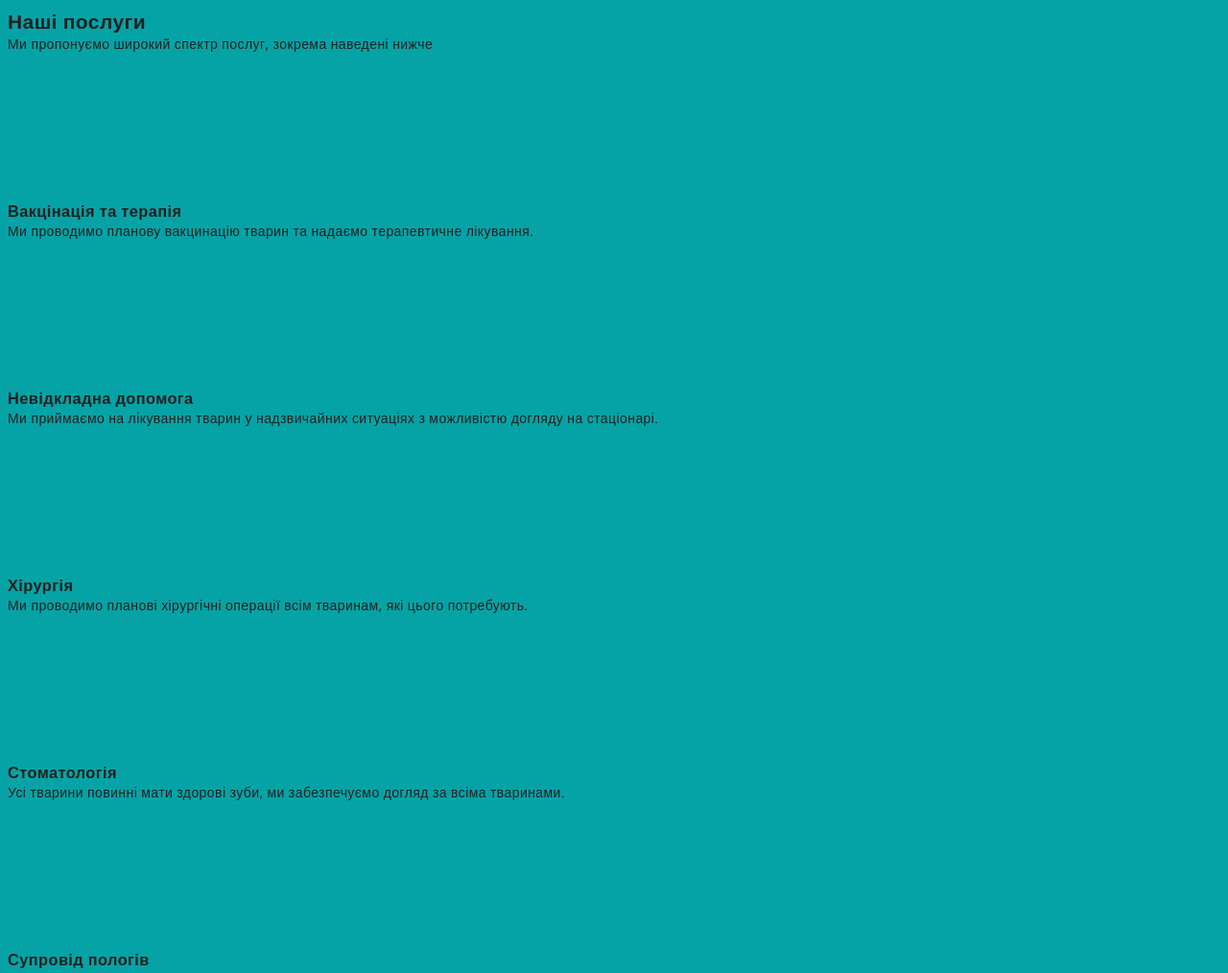
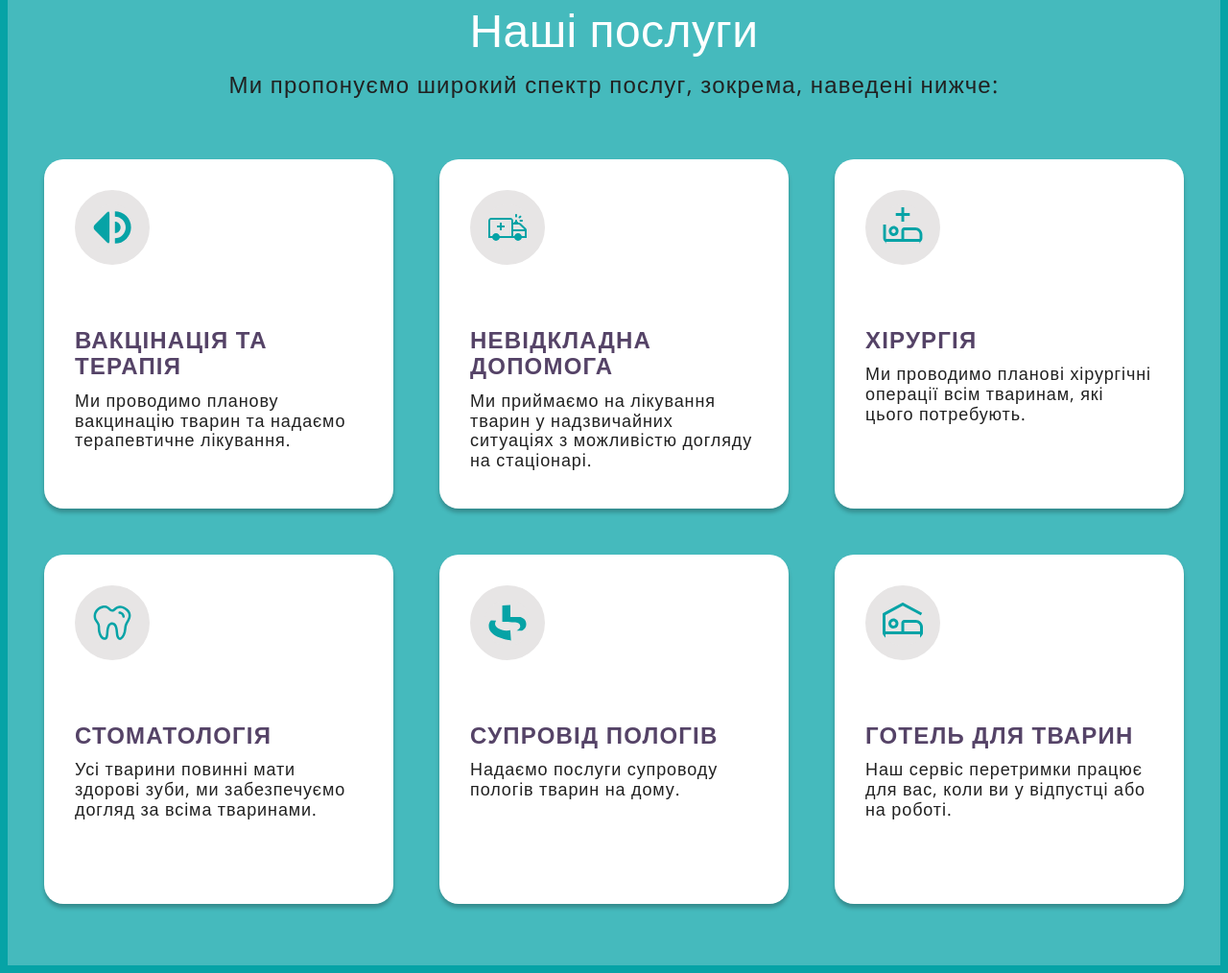
Before and after one commit to julieshapo/avva-vet-clinic, a website built with Vite: page index.html in a window 1280 px wide. Shown: the part 672-1686 px from the top of the page at 96% size. Built offline with nearby package versions, Linux system fonts and the light colour scheme; files whose address does not match are found by name.

Commit message:
add services section css

```diff
--- a/index.html
+++ b/index.html
@@ -57,68 +57,96 @@
           />
         </div>
       </section>
-      <section class="section">
-        <h2>Наші послуги</h2>
-        <p>Ми пропонуємо широкий спектр послуг, зокрема наведені нижче</p>
-        <ul>
-          <li>
-            <svg>
-              <use></use>
+      <section class="section services">
+        <div class="container">
+          <h2 class="section-title">Наші послуги</h2>
+          <p class="section-desc">
+            Ми пропонуємо широкий спектр послуг, зокрема, наведені нижче:
+          </p>
+          <ul class="services-list">
+            <li class="services-item">
+              <svg class="services-icon" width="48" height="48">
+                <use
+                  href="./src/images/svg/sprite.svg#icon-arcticons_radiodroid"
+                ></use>
               </svg>
-            <h3>Вакцінація та терапія</h3>
-            <p>
+              <div class="services-desc-wrap">
+                <h3 class="services-title">Вакцінація та терапія</h3>
+                <p class="services-desc">
                   Ми проводимо планову вакцинацію тварин та надаємо терапевтичне
                   лікування.
                 </p>
+              </div>
             </li>
-          <li>
-            <svg>
-              <use></use>
+            <li class="services-item">
+              <svg class="services-icon" width="48" height="48">
+                <use
+                  href="./src/images/svg/sprite.svg#icon-healthicons_ambulance-outline"
+                ></use>
               </svg>
-            <h3>Невідкладна допомога</h3>
-            <p>
+              <div class="services-desc-wrap">
+                <h3 class="services-title">Невідкладна допомога</h3>
+                <p class="services-desc">
                   Ми приймаємо на лікування тварин у надзвичайних ситуаціях з
                   можливістю догляду на стаціонарі.
                 </p>
+              </div>
             </li>
-          <li>
-            <svg>
-              <use></use>
+            <li class="services-item">
+              <svg class="services-icon" width="48" height="48">
+                <use
+                  href="./src/images/svg/sprite.svg#icon-carbon_hospital-bed"
+                ></use>
               </svg>
-            <h3>Хірургія</h3>
-            <p>
-              Ми проводимо планові хірургічні операції всім тваринам, які цього
-              потребують.
+              <div class="services-desc-wrap">
+                <h3 class="services-title">Хірургія</h3>
+                <p class="services-desc">
+                  Ми проводимо планові хірургічні операції всім тваринам, які
+                  цього потребують.
                 </p>
+              </div>
             </li>
-          <li>
-            <svg>
-              <use></use>
+            <li class="services-item">
+              <svg class="services-icon" width="48" height="48">
+                <use
+                  href="./src/images/svg/sprite.svg#icon-fluent_dentist-48-regular"
+                ></use>
               </svg>
-            <h3>Стоматологія</h3>
-            <p>
-              Усі тварини повинні мати здорові зуби, ми забезпечуємо догляд за
-              всіма тваринами.
+              <div class="services-desc-wrap">
+                <h3 class="services-title">Стоматологія</h3>
+                <p class="services-desc">
+                  Усі тварини повинні мати здорові зуби, ми забезпечуємо догляд
+                  за всіма тваринами.
                 </p>
+              </div>
             </li>
-          <li>
-            <svg>
-              <use></use>
+            <li class="services-item">
+              <svg class="services-icon" width="48" height="48">
+                <use
+                  href="./src/images/svg/sprite.svg#icon-arcticons_radiofrance"
+                ></use>
               </svg>
-            <h3>Супровід пологів</h3>
-            <p>Надаємо послуги супроводу пологів тварин на дому.</p>
+              <div class="services-desc-wrap">
+                <h3 class="services-title">Супровід пологів</h3>
+                <p class="services-desc">
+                  Надаємо послуги супроводу пологів тварин на дому.
+                </p>
+              </div>
             </li>
-          <li>
-            <svg>
-              <use></use>
+            <li class="services-item">
+              <svg class="services-icon" width="48" height="48">
+                <use href="./src/images/svg/sprite.svg#icon-carbon_hotel"></use>
               </svg>
-            <h3>Готель для тварин</h3>
-            <p>
-              Наш сервіс перетримки працює для вас, коли ви у відпустці або на
-              роботі.
+              <div class="services-desc-wrap">
+                <h3 class="services-title">Готель для тварин</h3>
+                <p class="services-desc">
+                  Наш сервіс перетримки працює для вас, коли ви у відпустці або
+                  на роботі.
                 </p>
+              </div>
             </li>
           </ul>
+        </div>
       </section>
       <section class="section">
         <h2>Наші спеціалісти</h2>
--- a/style.css
+++ b/style.css
@@ -1,9 +1,9 @@
 :root {
   --main-blue: #06a3a6;
   --main-purple: #554367;
-  --primary-text-color: #e0e0e0;
+  --primary-text-color: #ffffff;
   --secondary-text-color: #212121;
-  --accent-color: #9edadb;
+  --icon-background-color: #e7e5e5;
   --hero-bg-gradient: rgba(47, 48, 58, 0.4);
 
   --trans-duration: 250ms;
@@ -106,7 +106,7 @@ img {
 
 .logo {
   font-family: "Courgette", sans-serif;
-  font-size: 64px;
+  font-size: 72px;
   color: var(--main-purple);
 
   transition: color var(--trans-duration) var(--cubic);
@@ -198,6 +198,7 @@ img {
   font-size: 70px;
   font-weight: 700;
   line-height: 1.15;
+  text-transform: uppercase;
 
   margin-bottom: 26px;
 
@@ -258,3 +259,74 @@ img {
 
   background-color: transparent;
 }
+
+/* SERVICES */
+
+.services {
+  text-align: center;
+  background-color: rgba(255, 255, 255, 0.25);
+}
+.section-title {
+  font-size: 48px;
+  font-weight: 500;
+  line-height: 1.15;
+
+  margin-bottom: 16px;
+
+  color: var(--primary-text-color);
+}
+.section-desc {
+  font-size: 24px;
+  line-height: 1.15;
+  letter-spacing: 1.2px;
+
+  margin-bottom: 64px;
+
+  color: var(--secondary-text-color);
+}
+.services-list {
+  display: flex;
+  flex-wrap: wrap;
+  justify-content: center;
+  gap: 48px;
+}
+.services-item {
+  display: flex;
+  flex-direction: column;
+  gap: 64px;
+
+  width: 300px;
+  height: 300px;
+
+  padding: 32px;
+
+  text-align: left;
+  vertical-align: text-bottom;
+
+  border-radius: 20px;
+  background: var(--primary-text-color);
+  box-shadow: 0px 4px 4px rgba(0, 0, 0, 0.25);
+}
+.services-icon {
+  fill: var(--main-blue);
+  background-color: var(--icon-background-color);
+  border-radius: 50%;
+  border: 15px solid var(--icon-background-color);
+}
+.services-title {
+  font-size: 24px;
+  line-height: 1.15;
+  letter-spacing: 1.2px;
+  text-transform: uppercase;
+
+  margin-bottom: 12px;
+
+  color: var(--main-purple);
+}
+.services-desc {
+  font-size: 18px;
+  line-height: 1.15;
+  letter-spacing: 0.9px;
+
+  color: var(--secondary-text-color);
+}
```
Also changed, not shown: src/images/svg/sprite.svg (added). Lines whose indentation alone changed are shown as unchanged.
